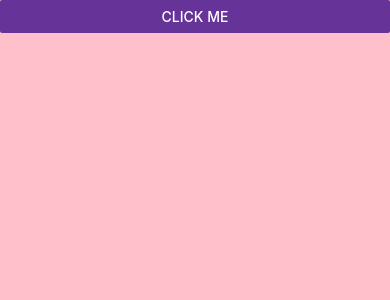
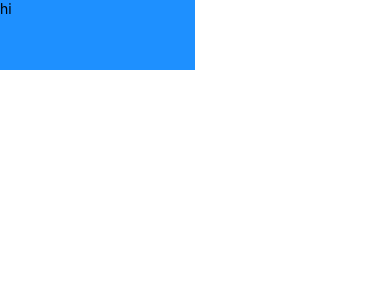
Before and after one commit to christyc01/DoneWithIt, a React Native app: screen / in a window 390 px wide. Shown: the top 300 px of the page. Built offline with nearby package versions, Linux system fonts and the light colour scheme.

Commit message:
Layouts - Dimensions API

```diff
--- a/App.js
+++ b/App.js
@@ -14,7 +14,7 @@
 
 // import { StatusBar } from "expo-status-bar";
 import React from "react";
-import { StyleSheet, Text, View, SafeAreaView, Image, TouchableWithoutFeedback, TouchableOpacity, TouchableHighlight, TouchableNativeFeedback, Button, Alert, Platform, StatusBar } from "react-native";
+import { StyleSheet, Text, View, SafeAreaView, Image, TouchableWithoutFeedback, TouchableOpacity, TouchableHighlight, TouchableNativeFeedback, Button, Alert, Platform, StatusBar, Dimensions } from "react-native";
 
 export default function App() {
   console.log("App executed :)..."); // Shows in terminal where app is running (once for each virtual emulator) - can also click on the devide in localhost:19002 to see the logs
@@ -38,31 +38,49 @@ export default function App() {
 
   // console.log(require('./assets/rainbow.jpeg')) // prints a #, which is the reference to the image
 
+  console.log(Dimensions.get("screen"));
+
+
   return (
       //  <SafeAreaView style={styles.container}>
       //  <SafeAreaView style={{ backgroundColor: "dodgerblue" }}>
       //  <SafeAreaView style={containerStyle}>
       // Object on right overwrites properties of object on left
       // SafeAreaView only works on iOS, has no effect on Android - add padding manually @ top (Platform module) - Actually, I think it does work on Android...
-       <SafeAreaView style={[styles.container, containerStyle]}>
-        {/* Buttons have different defaults (e.g., colour) on Android/iOS; changing "color" changes background on Android and text on iOS */}
-        <Button
-          color="rebeccapurple"
-          title="Click Me"
-          // onPress={() => console.log("Button clicked")}
-          // onPress={() => alert("Button clicked!!")}
-          onPress={() =>
-            // Alert.alert("My Title", "My Message", [
-            //   {text: "Yep", onPress: () => console.log("Yep pushed")},
-            //   {text: "Nope", onPress: () => console.log("Nope pushed")}
-            // ])
-            // Prints out whatever's entered into the prompt
-            // Currently only works for iOS
-            Alert.prompt("My prompt title", "My prompt message", text => console.log(text))
-        }
-        />
-       </SafeAreaView>
+      //  <SafeAreaView style={[styles.container, containerStyle]}>
+      //   {/* Buttons have different defaults (e.g., colour) on Android/iOS; changing "color" changes background on Android and text on iOS */}
+      //   <Button
+      //     color="rebeccapurple"
+      //     title="Click Me"
+      //     // onPress={() => console.log("Button clicked")}
+      //     // onPress={() => alert("Button clicked!!")}
+      //     onPress={() =>
+      //       // Alert.alert("My Title", "My Message", [
+      //       //   {text: "Yep", onPress: () => console.log("Yep pushed")},
+      //       //   {text: "Nope", onPress: () => console.log("Nope pushed")}
+      //       // ])
+      //       // Prints out whatever's entered into the prompt
+      //       // Currently only works for iOS
+      //       Alert.prompt("My prompt title", "My prompt message", text => console.log(text))
+      //   }
+      //   />
+      //  </SafeAreaView>
 
+// Layouts
+    <SafeAreaView style={styles.container}>
+      <View style={{
+        backgroundColor: 'dodgerblue',
+        // #s = Density-Independent Pixels (abstract units; not pixels) - this means they'll look almost the same size across different devices
+        // width: 150,
+        width: "50%",
+        height: 70
+        // Can use Dimensions API to fine-tune the size of a component according to the size of a screen
+        // "Window" is a bit smaller than screen on Android (only the visible part); they're the same on iOS
+        // This API doesn't respond to orientation changes
+      }}>
+        <Text>hi</Text>
+      </View>
+    </SafeAreaView>
   );
 }
 
```
